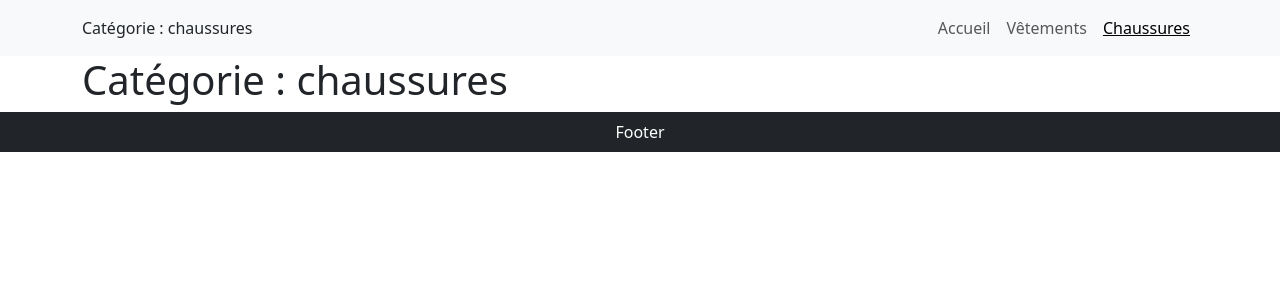
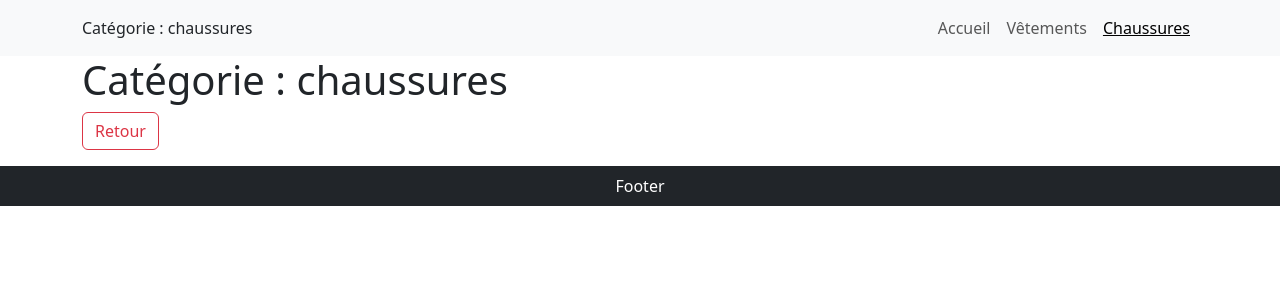
Before and after one commit to JonathanDelacroix/react-router, a React (Vite) app: page /categorie/chaussures in a window 1280 px wide. Shown: the top 300 px of the page. Built offline with nearby package versions, Linux system fonts and the light colour scheme.

Commit message:
Activité 8

```diff
--- a/src/pages/Category.jsx
+++ b/src/pages/Category.jsx
@@ -1,10 +1,20 @@
-import { useParams } from 'react-router';
+import { useParams, useNavigate } from 'react-router';
+import { Button } from 'react-bootstrap';
 
 const Category = () => {
-const { category } = useParams();
+    const { category } = useParams();
+    const navigate = useNavigate();
+
+    const handleBackToHome = () => {
+        navigate('/');
+    };
+
     return (
         <div>
             <h1>Catégorie : {category}</h1>
+            <Button variant="outline-danger" onClick={handleBackToHome} className="mb-3">
+                Retour
+            </Button>
         </div>
     );
 };
```
